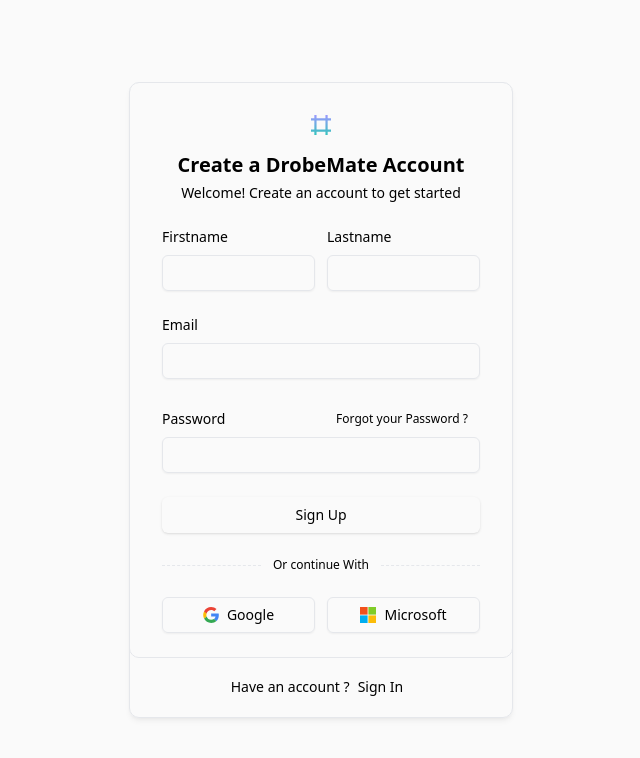
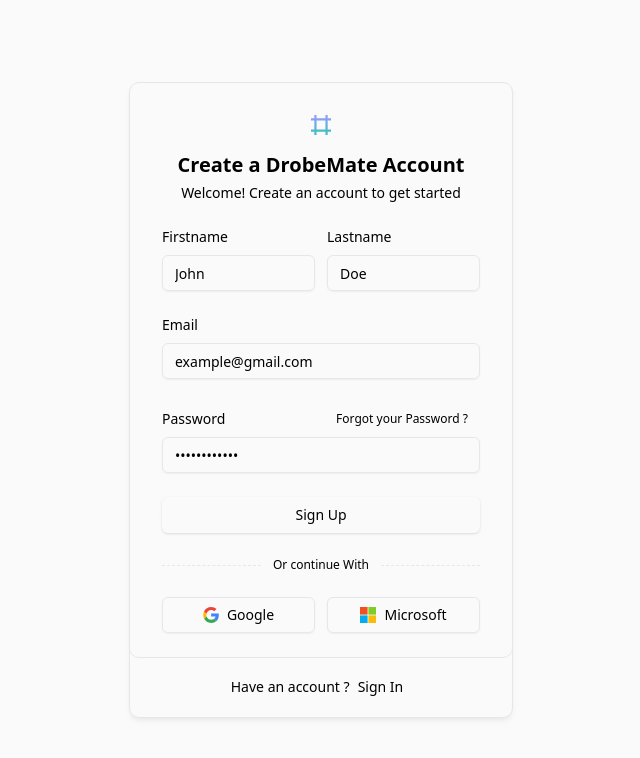
Before and after one commit to ParasuramanA/DrobeMate-Client, a Next.js app: page /signup in a window 1280 px wide. Shown: the top 758 px of the page, without its empty margins (319-959 px from the left). Built offline with nearby package versions, Linux system fonts and the light colour scheme; no server answers.

Commit message:
added the signup api and installed the tanstack Query

```diff
--- a/package.json
+++ b/package.json
@@ -11,6 +11,7 @@
   "dependencies": {
     "@radix-ui/react-label": "^2.1.8",
     "@radix-ui/react-slot": "^1.2.4",
+    "@tanstack/react-query": "^5.90.10",
     "axios": "^1.13.2",
     "class-variance-authority": "^0.7.1",
     "clsx": "^2.1.1",
--- a/src/app/layout.tsx
+++ b/src/app/layout.tsx
@@ -1,5 +1,6 @@
 
 import "./globals.css";
+import { Providers } from "./providers";
 
 
 export default function RootLayout({
@@ -12,7 +13,9 @@
       <body
 
       >
-        {children}
+        <Providers >
+          {children}
+        </Providers>
       </body>
     </html>
   );
--- /dev/null
+++ b/src/app/providers.tsx
@@ -0,0 +1,13 @@
+"use client"
+
+import { QueryClient,QueryClientProvider } from "@tanstack/react-query"
+
+
+const queryClient = new QueryClient()
+
+
+export const Providers = ({children}:{children:React.ReactNode})=>{
+    return <QueryClientProvider client={queryClient}>
+        {children}
+    </QueryClientProvider>
+}
--- a/src/app/utils/api/api.js
+++ /dev/null
@@ -1,11 +0,0 @@
-import axios from "axios";
-
-
-const api = axios.create({
-  baseURL:process.env.NEXT_PUBLIC_BACKEND_URI,
-  headers:{
-    "Content-Type":"application/json"
-  }
-})
-
-export default api;
--- a/src/components/sign-up.tsx
+++ b/src/components/sign-up.tsx
@@ -1,13 +1,49 @@
+"use client"
 import { LogoIcon } from '@/components/logo'
 import { Button } from '@/components/ui/button'
 import { Input } from '@/components/ui/input'
 import { Label } from '@/components/ui/label'
+import { useMutation } from '@tanstack/react-query'
 import Link from 'next/link'
+import { useState } from 'react'
+
+import api from '@/utils/api'
+
+interface users {
+    first_name: string,
+    last_name: string,
+    email: string,
+    password: string
+}
 
 export default function SignUpPage() {
+    const SIGNUP_URL = process.env.NEXT_PUBLIC_SIGNUP as string;
+
+    const [SignUpUserData, setSignUpUserData] = useState<users>({
+        first_name: "John",
+        last_name: "Doe",
+        email: "example@gmail.com",
+        password: "Example@2002"
+    })
+    const handleChange = (e: React.ChangeEvent) => {
+        const { name, value } = (e.target as HTMLInputElement)
+        setSignUpUserData({ ...SignUpUserData, [name]: value })
+    }
+
+    const mutation = useMutation({
+        mutationFn: (signUpUser:users) => {
+            return api.post(SIGNUP_URL, signUpUser)
+        }
+    })
+
+
+
     return (
         <section className="flex min-h-screen bg-zinc-50 px-4 py-16 md:py-10 dark:bg-transparent">
-            <form
+            <form onSubmit={(e) => {
+                e.preventDefault();
+                mutation.mutate(SignUpUserData);
+            }}
                 className="bg-muted m-auto h-fit w-full max-w-sm overflow-hidden rounded-[calc(var(--radius)+.125rem)] border shadow-md shadow-zinc-950/5 dark:[--color-muted:var(--color-zinc-900)]">
                 <div className="bg-card -m-px rounded-[calc(var(--radius)+.125rem)] border p-8 pb-6">
                     <div className="text-center">
@@ -34,6 +70,8 @@
                                     required
                                     name="first_name"
                                     id="firstname"
+                                    value={SignUpUserData.first_name}
+                                    onChange={handleChange}
                                 />
                             </div>
                             <div className="space-y-2">
@@ -47,6 +85,9 @@
                                     required
                                     name="last_name"
                                     id="lastname"
+                                    value={SignUpUserData.last_name}
+                                    onChange={handleChange}
+
                                 />
                             </div>
                         </div>
@@ -62,6 +103,9 @@
                                 required
                                 name="email"
                                 id="email"
+                                value={SignUpUserData.email}
+                                onChange={handleChange}
+
                             />
                         </div>
 
@@ -89,6 +133,9 @@
                                 name="pwd"
                                 id="pwd"
                                 className="input sz-md variant-mixed"
+                                value={SignUpUserData.password}
+                                onChange={handleChange}
+
                             />
                         </div>
 
--- /dev/null
+++ b/src/utils/api.js
@@ -0,0 +1,10 @@
+import axios from "axios";
+
+const api = axios.create({
+    baseURL:process.env.NEXT_PUBLIC_BACKEND_URI,
+    headers:{
+        "Content-Type":"application/json"
+    }
+})
+
+export default api
```
Also changed, not shown: 2 other files (tests, documents, lock files or other folders).
